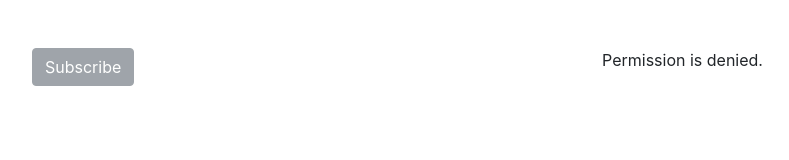
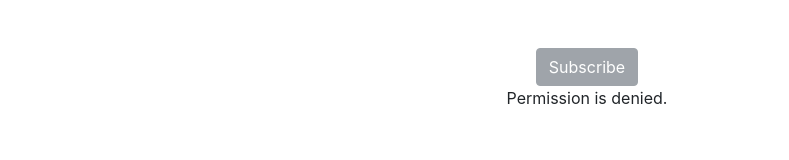
Before and after one commit to ngodingbang/push-notification, a plain HTML site: page index.html in a window 1280 px wide. Shown: the whole page, without its empty margins (53-842 px from the left). Drawn offline with nearby package versions, Linux system fonts and the light colour scheme.

Commit message:
chore: update layout on index.html

```diff
--- a/index.html
+++ b/index.html
@@ -3,7 +3,7 @@
   <head>
     <meta charset="UTF-8" />
     <meta name="viewport" content="width=device-width, initial-scale=1.0" />
-    <title>RWID Push Notification</title>
+    <title>NgodingBang Push Notification</title>
     <link
       rel="shortcut icon"
       href="https://gravatar.com/userimage/71119300/6b6cd6023f4acf6ced4f28778f516703?size=16"
@@ -17,15 +17,15 @@
     />
   </head>
   <body>
-    <div class="container mt-5">
+    <div class="container mt-5 text-center">
       <div class="row">
-        <div class="col-md-12 col-lg-6">
+        <div class="col-md-12">
           <button class="btn btn-secondary" id="subscribe" disabled="disabled">
             Subscribe
           </button>
         </div>
 
-        <div id="message" class="col-md-12 col-lg-6"></div>
+        <div id="message" class="col-md-12"></div>
       </div>
     </div>
     <script src="app.js"></script>
```
